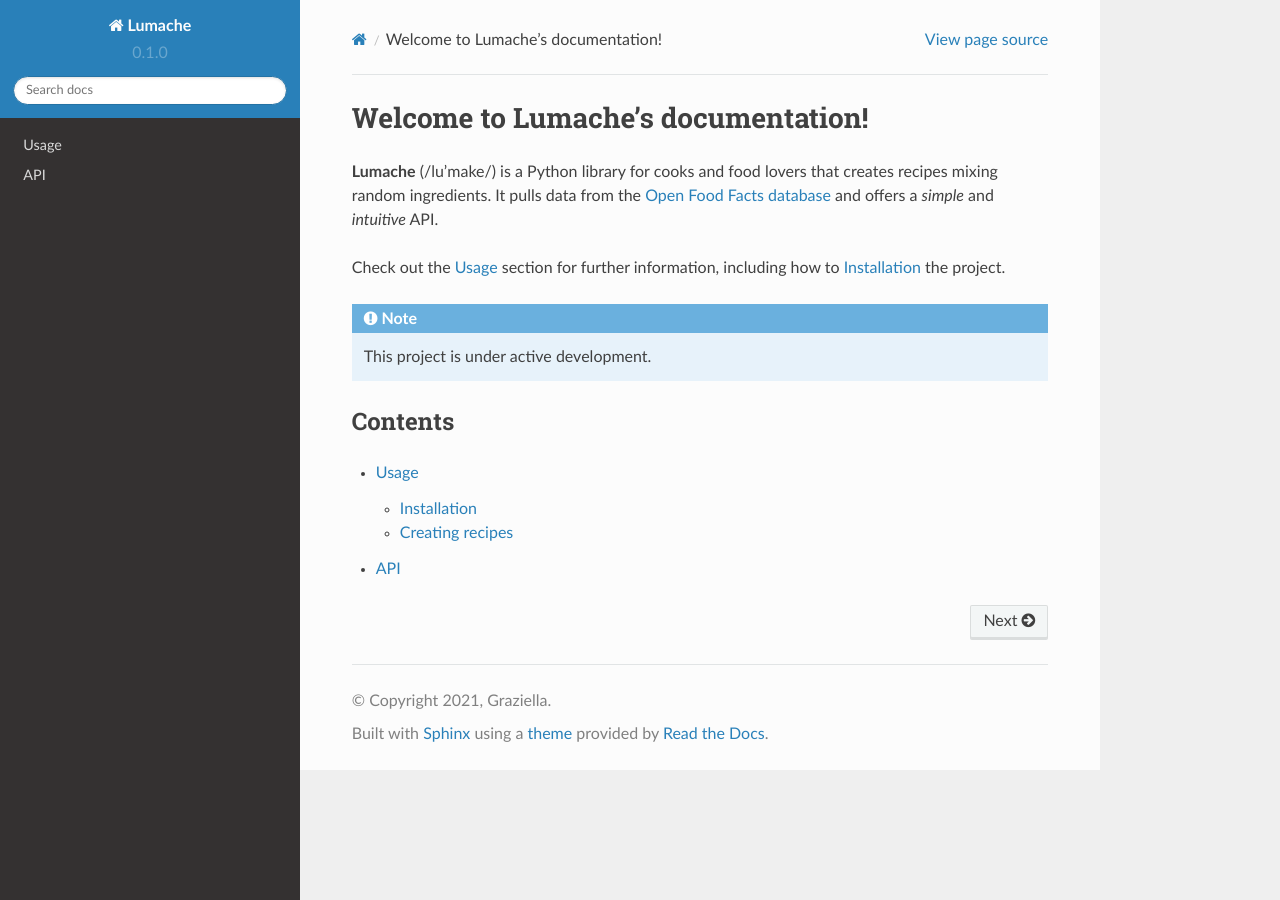
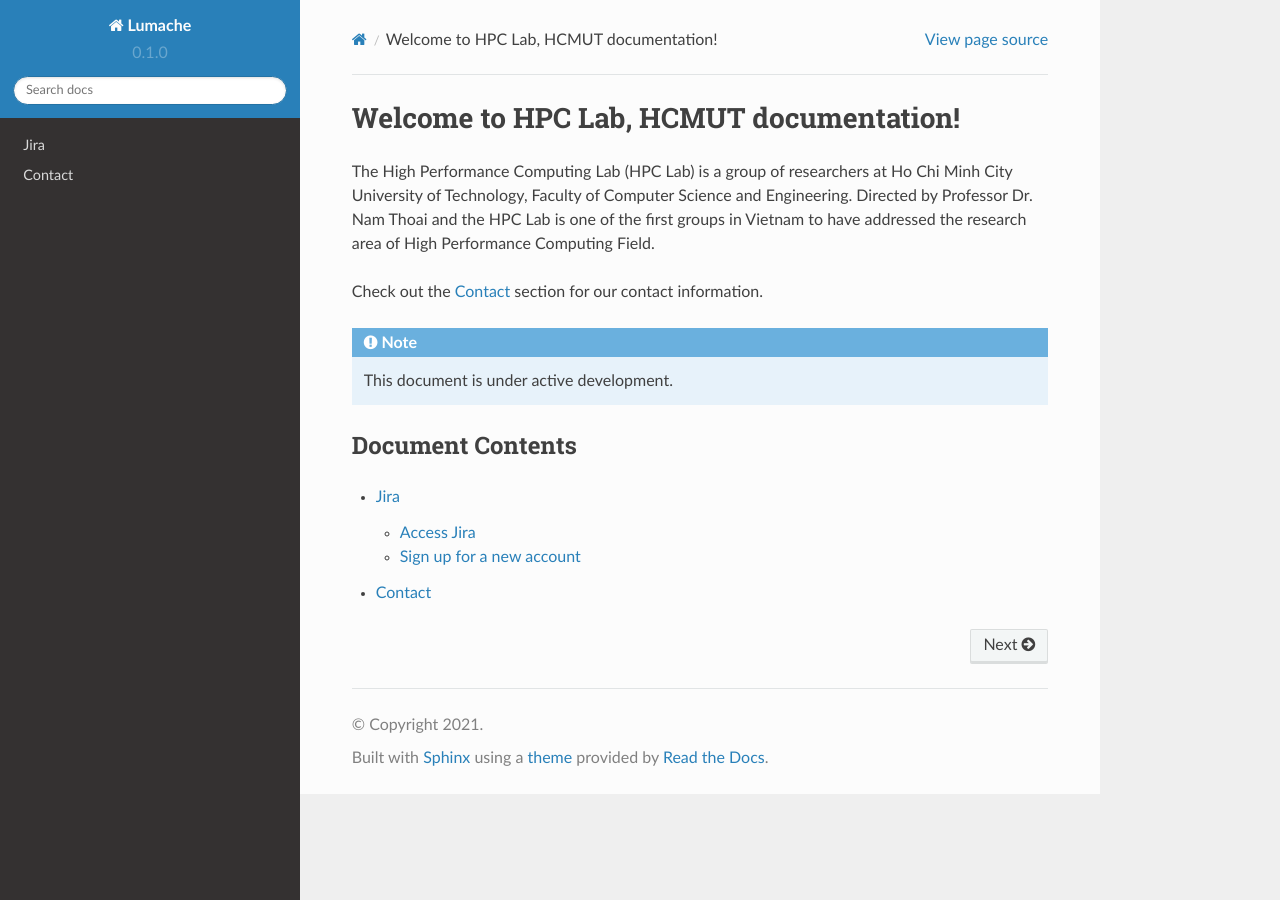
Before and after one commit to hpcc-hcmut/readthedocs, a Sphinx documentation site: the page built from docs/source/index.rst, in a window 1280 px wide. Built offline with Sphinx 7.4.7 and the Read the Docs theme 2.0.0, drawn with Linux system fonts in a browser that asks for light colours.

Commit message:
Update document for HPC Lab

```diff
--- a/docs/source/conf.py
+++ b/docs/source/conf.py
@@ -2,34 +2,34 @@
 
 # -- Project information
 
-project = 'Lumache'
-copyright = '2021, Graziella'
-author = 'Graziella'
+project = "Lumache"
+copyright = "2021"
+author = "High Performance Computing Lab, HCMUT"
 
-release = '0.1'
-version = '0.1.0'
+release = "0.1"
+version = "0.1.0"
 
 # -- General configuration
 
 extensions = [
-    'sphinx.ext.duration',
-    'sphinx.ext.doctest',
-    'sphinx.ext.autodoc',
-    'sphinx.ext.autosummary',
-    'sphinx.ext.intersphinx',
+    "sphinx.ext.duration",
+    "sphinx.ext.doctest",
+    "sphinx.ext.autodoc",
+    "sphinx.ext.autosummary",
+    "sphinx.ext.intersphinx",
 ]
 
 intersphinx_mapping = {
-    'python': ('https://docs.python.org/3/', None),
-    'sphinx': ('https://www.sphinx-doc.org/en/master/', None),
+    "python": ("https://docs.python.org/3/", None),
+    "sphinx": ("https://www.sphinx-doc.org/en/master/", None),
 }
-intersphinx_disabled_domains = ['std']
+intersphinx_disabled_domains = ["std"]
 
-templates_path = ['_templates']
+templates_path = ["_templates"]
 
 # -- Options for HTML output
 
-html_theme = 'sphinx_rtd_theme'
+html_theme = "sphinx_rtd_theme"
 
 # -- Options for EPUB output
-epub_show_urls = 'footnote'
+epub_show_urls = "footnote"
--- /dev/null
+++ b/docs/source/contact.rst
@@ -0,0 +1,2 @@
+Contact
+=====
--- a/docs/source/index.rst
+++ b/docs/source/index.rst
@@ -1,22 +1,19 @@
-Welcome to Lumache's documentation!
-===================================
+Welcome to HPC Lab, HCMUT documentation!
+==============================================
 
-**Lumache** (/lu'make/) is a Python library for cooks and food lovers
-that creates recipes mixing random ingredients.
-It pulls data from the `Open Food Facts database <https://world.openfoodfacts.org/>`_
-and offers a *simple* and *intuitive* API.
+The High Performance Computing Lab (HPC Lab) is a group of researchers at Ho Chi Minh City University of Technology, Faculty of Computer Science and Engineering.
+Directed by Professor Dr. Nam Thoai and the HPC Lab is one of the first groups in Vietnam to have addressed the research area of High Performance Computing Field.
 
-Check out the :doc:`usage` section for further information, including
-how to :ref:`installation` the project.
+Check out the :doc:`contact` section for our contact information.
 
 .. note::
 
-   This project is under active development.
+   This document is under active development.
 
-Contents
---------
+Document Contents
+---------------------
 
 .. toctree::
 
-   usage
-   api
+   jira
+   contact
```
Also changed, not shown: docs/source/jira.rst (added, +18 -0 lines).
